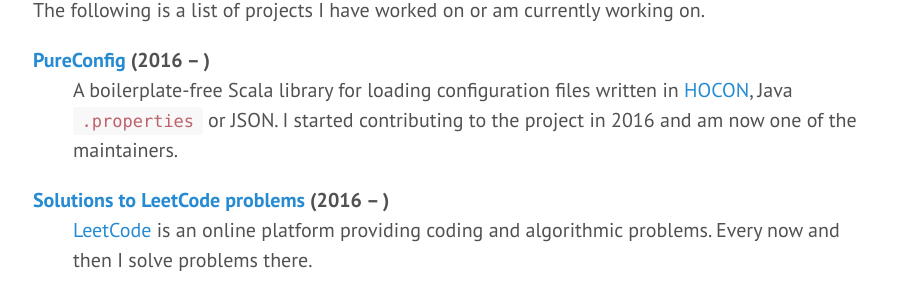
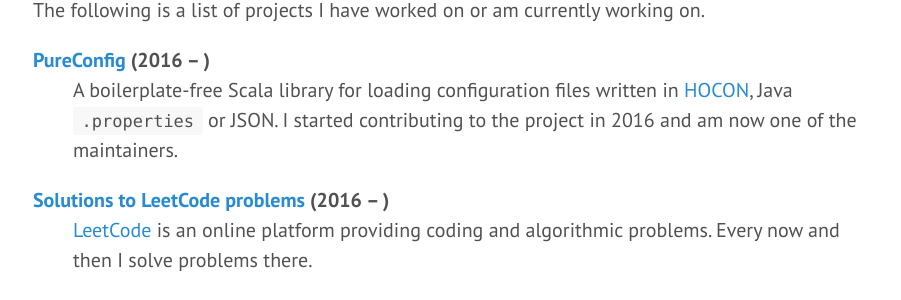
Before and after one commit to jcazevedo/jcazevedo.net, a Jekyll site: the page built from projects.md, in a window 1280 px wide. Shown: the part 219-519 px from the top of the page, without its empty margins (187-1088 px from the left). Built offline with Jekyll 4.4.1, drawn with Linux system fonts in a browser that asks for light colours.

Commit message:
Make inline code blocks grey

```diff
--- a/css/main.css
+++ b/css/main.css
@@ -191,7 +191,7 @@
 code {
   padding: .25em .5em;
   font-size: 85%;
-  color: #bf616a;
+  color: #515151;
   background-color: #f8f8f8;
   border-radius: 3px;
 }
```
